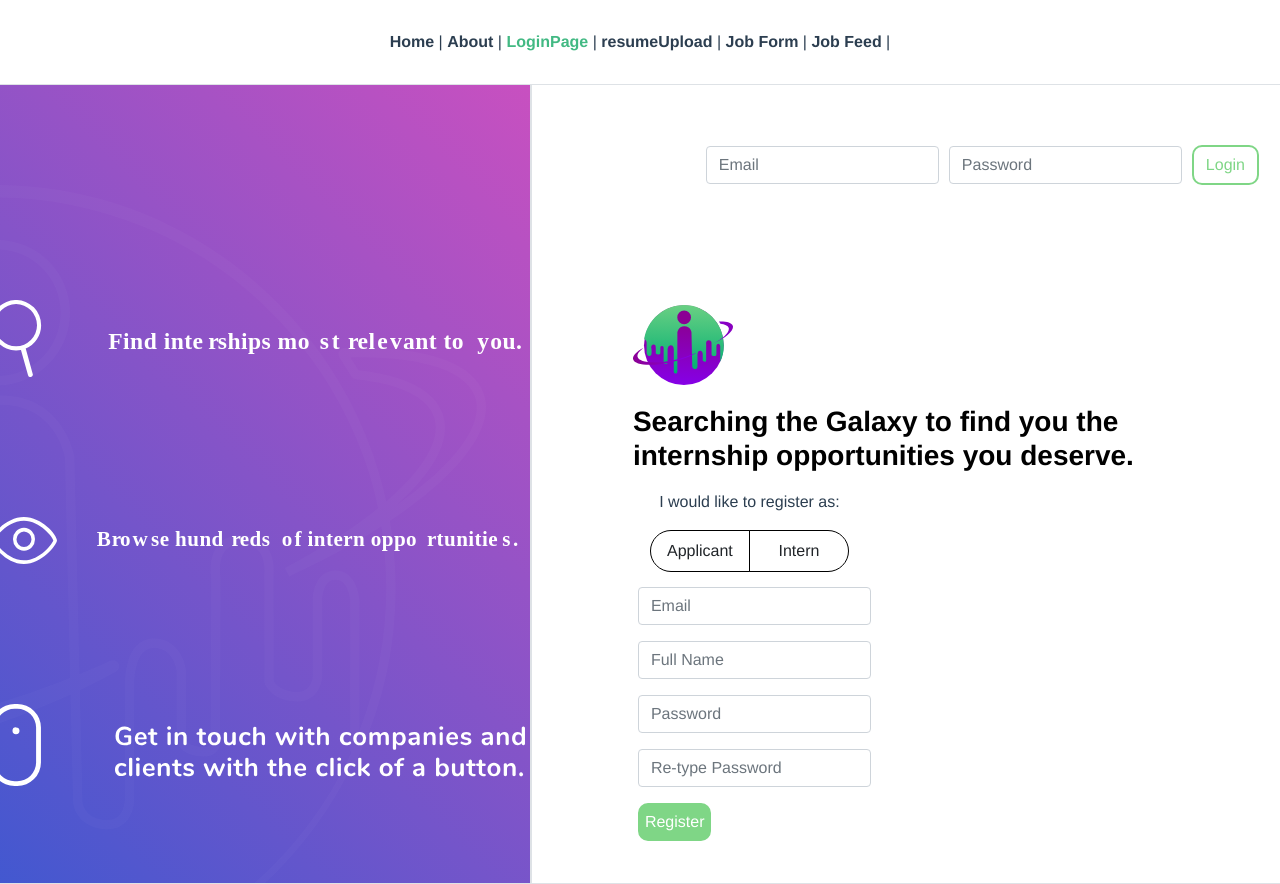
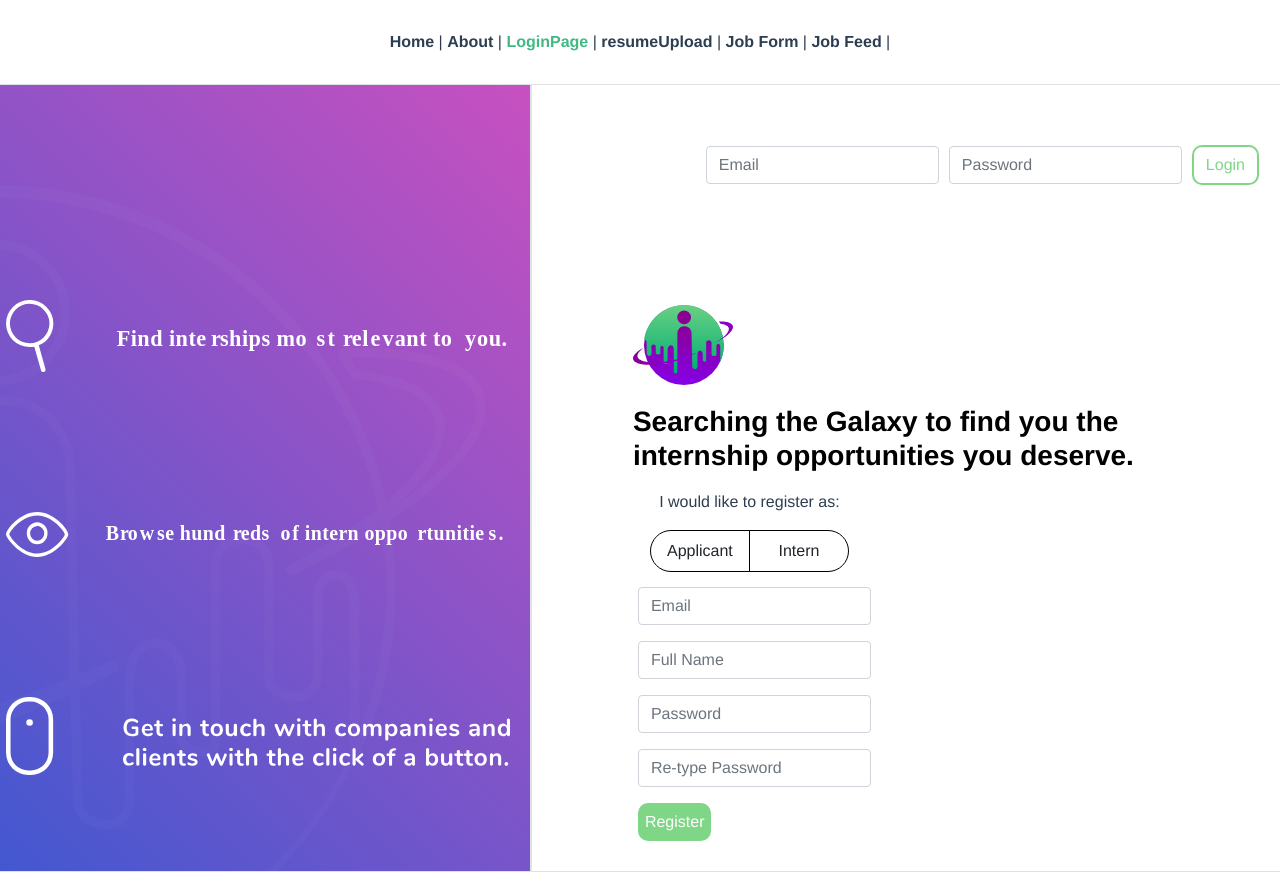
Before and after one commit to carmen-c/interngalactic, a Vue app in the folder myapp/: page /LoginPage in a window 1280 px wide. Built offline with nearby package versions, Linux system fonts and the light colour scheme.

Commit message:
fix horizontal scroll and left bg

```diff
--- a/myapp/src/views/LoginPage.vue
+++ b/myapp/src/views/LoginPage.vue
@@ -4,7 +4,7 @@
 <div class="row">
   <div class="col-md-5 border left">
 	  <img class="strokeLogo" src="../../images/strokeLOGO.svg"/>
-	  <div class="aboutImgs">
+	  <div class="aboutImgs col-md-12">
 		<div class="row">
 			<img src="../../images/find.svg" />
 		</div>
@@ -14,7 +14,7 @@
 		<div class="row">
 			<img src="../../images/getintouch.svg" />
 		</div>
-	</div>
+	   </div >
 	</div>
   <div class="col-md-7 border">
 	<div class="container">
@@ -73,9 +73,8 @@
 			</div>
 	</div>
 		</div>
-			</div>
-				</div>
-
+</div>
+  </div>
 </template>
 
 <script>
@@ -138,12 +137,13 @@ import firebase from 'firebase';
 		float: left;
 	}
 	.border {
-		border: 1px solid
+		border: 1px solid;
 	}
+    .loginPage {
+      overflow: hidden;
+    }
 	.left {
 		background: linear-gradient(-135deg, #c850c0, #4158d0);
-		height: 100vh;
-		overflow: hidden;
 	}
 	.strokeLogo {
 		opacity: 0.02;
```
